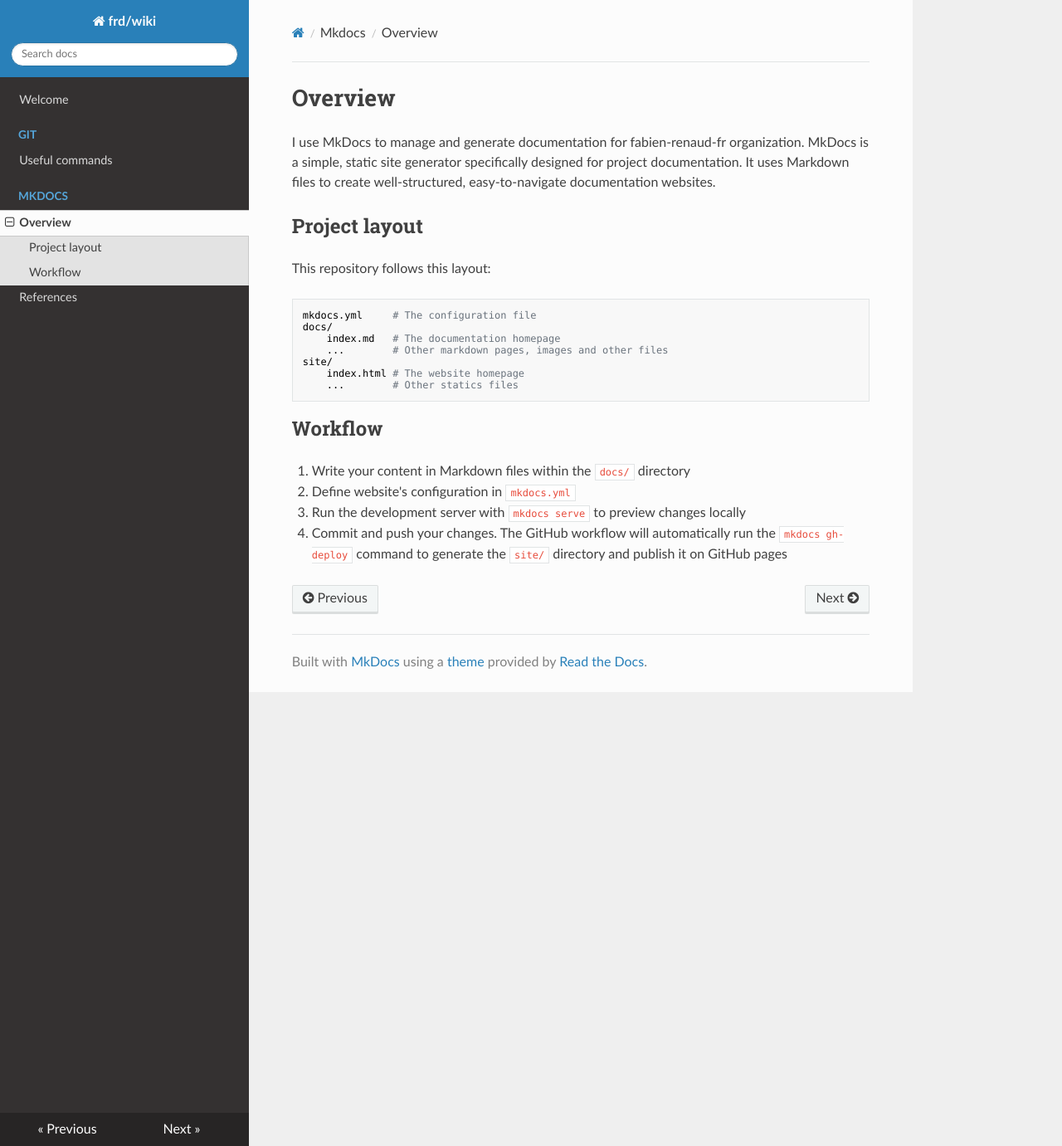
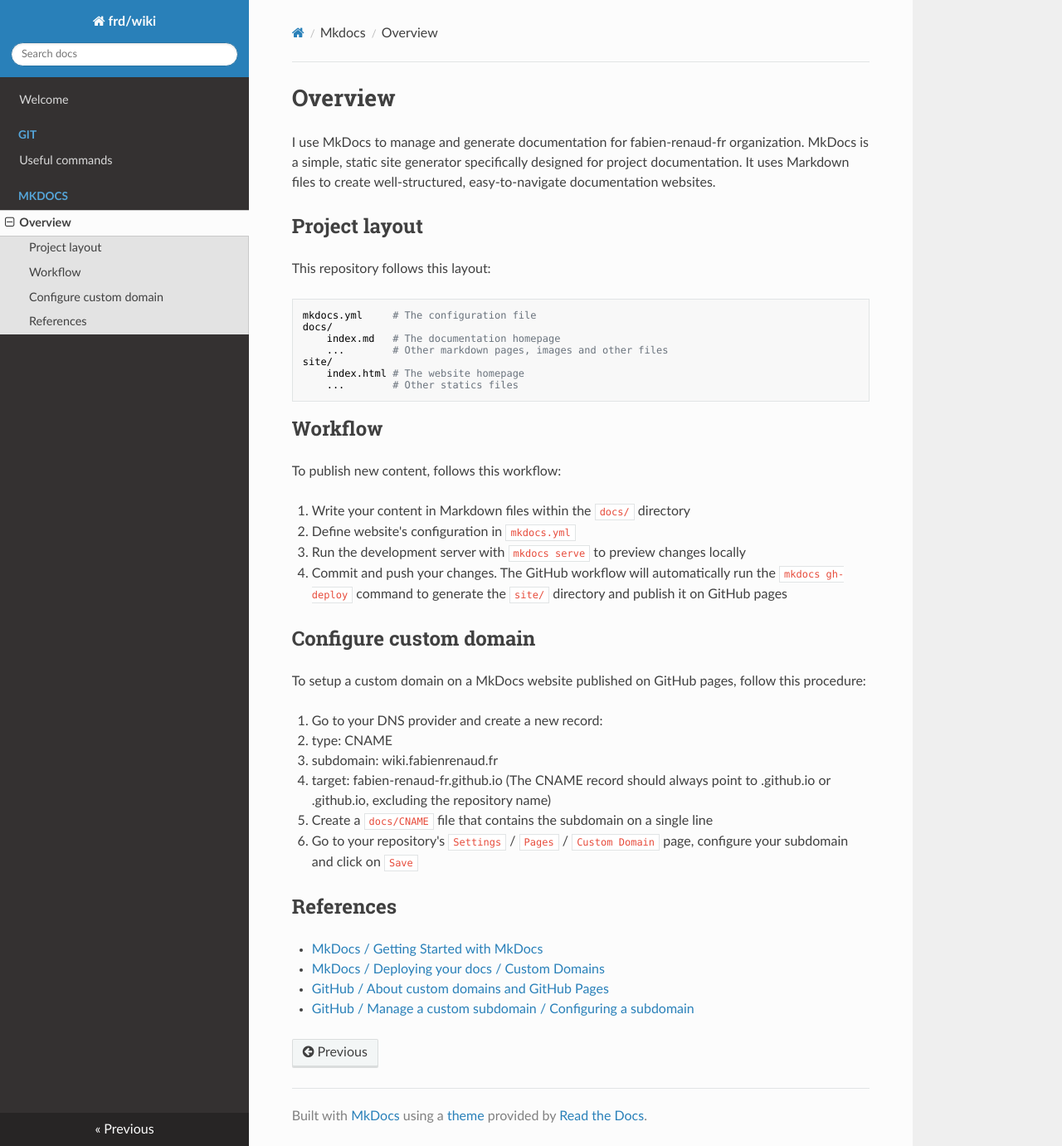
Before and after one commit to fabien-renaud-fr/wiki, an MkDocs documentation site: the page built from docs/mkdocs/overview.md, in a window 1280 px wide and 1381 px high. Shown: the whole window at 83% size. Built offline with MkDocs 1.6.1, drawn with Linux system fonts in a browser that asks for light colours; nearby versions of some CDN libraries.

Commit message:
docs: update docs/mkdocs/overview - Configure custom domain

```diff
--- a/docs/mkdocs/overview.md
+++ b/docs/mkdocs/overview.md
@@ -20,8 +20,28 @@
 
 ## Workflow
 
+To publish new content, follows this workflow:
+
 1. Write your content in Markdown files within the `docs/` directory
 2. Define website's configuration in `mkdocs.yml`
 3. Run the development server with `mkdocs serve` to preview changes locally
 4. Commit and push your changes. The GitHub workflow will automatically run the `mkdocs gh-deploy` command to generate
    the `site/` directory and publish it on GitHub pages
+
+## Configure custom domain
+
+To setup a custom domain on a MkDocs website published on GitHub pages, follow this procedure:
+
+1. Go to your DNS provider and create a new record:
+   - type: CNAME
+   - subdomain: wiki.fabienrenaud.fr
+   - target: fabien-renaud-fr.github.io (The CNAME record should always point to <user>.github.io or <organization>.github.io, excluding the repository name)
+2. Create a `docs/CNAME` file that contains the subdomain on a single line
+3. Go to your repository's `Settings` / `Pages` / `Custom Domain` page, configure your subdomain and click on `Save`
+
+## References
+
+- [MkDocs / Getting Started with MkDocs](https://www.mkdocs.org/getting-started)
+- [MkDocs / Deploying your docs / Custom Domains](https://www.mkdocs.org/user-guide/deploying-your-docs/#custom-domains)
+- [GitHub / About custom domains and GitHub Pages](https://docs.github.com/en/pages/configuring-a-custom-domain-for-your-github-pages-site/about-custom-domains-and-github-pages)
+- [GitHub / Manage a custom subdomain / Configuring a subdomain](https://docs.github.com/en/pages/configuring-a-custom-domain-for-your-github-pages-site/managing-a-custom-domain-for-your-github-pages-site#configuring-a-subdomain)
--- a/mkdocs.yml
+++ b/mkdocs.yml
@@ -1,3 +1,3 @@
 site_name: frd/wiki
-site_url: https://fabien-renaud-fr.github.io/wiki
+site_url: https://wiki.fabien-renaud.fr
 theme: readthedocs
```
Also changed, not shown: docs/mkdocs/references.md (deleted, +0 -3 lines).
